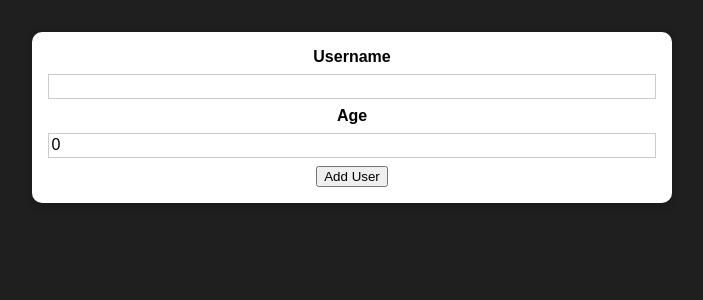
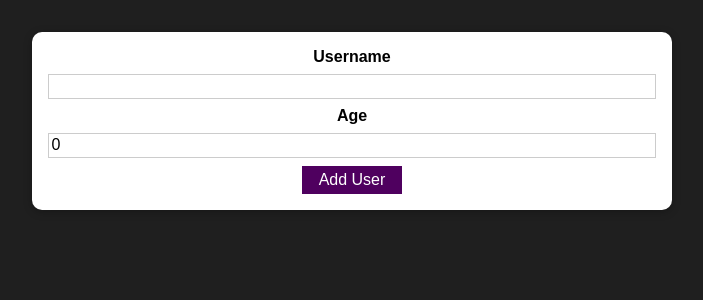
Before and after one commit to Richie1136/UsersAppReactUdemy, a React (Create React App) app in the folder usersapp/: page / in a window 1280 px wide. Shown: the top 300 px of the page, without its empty margins (288-991 px from the left). Built offline with nearby package versions, Linux system fonts and the light colour scheme; the HTML template or start-up script is replaced by a standard one.

Commit message:
Added a button component and then added that component inside of the adduser return statement

```diff
--- a/usersapp/src/components/adduser/AddUser.js
+++ b/usersapp/src/components/adduser/AddUser.js
@@ -1,6 +1,7 @@
 import React, { useState } from 'react'
 import Card from '../card/Card'
 import './AddUser.css'
+import Button from '../button/Button'
 
 const AddUser = () => {
   const [username, setUserName] = useState('')
@@ -21,7 +22,7 @@
         <input id='username' type='text' value={username} onChange={usernameChange} />
         <label htmlFor='age'>Age</label>
         <input id='age' type='number' value={age} onChange={ageChange} />
-        <button type='submit'>Add User</button>
+        <Button type='submit'>Add User</Button>
       </form>
     </Card>
   )
--- /dev/null
+++ b/usersapp/src/components/button/Button.css
@@ -0,0 +1,18 @@
+.button {
+  font: inherit;
+  border: 1px solid #4f005f;
+  background: #4f005f;
+  color: white;
+  padding: 0.25rem 1rem;
+  cursor: pointer;
+}
+
+.button:hover,
+.button:active {
+  background: #741188;
+  border-color: #741188;
+}
+
+.button:focus {
+  outline: none;
+}
--- a/usersapp/src/components/button/Button.js
+++ b/usersapp/src/components/button/Button.js
@@ -0,0 +1,14 @@
+import React from 'react'
+import './Button.css'
+
+const Button = ({ type, onClick, children }) => {
+  return (
+    <div>
+      <button className='button' type={type || 'button'} onClick={onClick}>
+        {children}
+      </button>
+    </div>
+  )
+}
+
+export default Button
```
